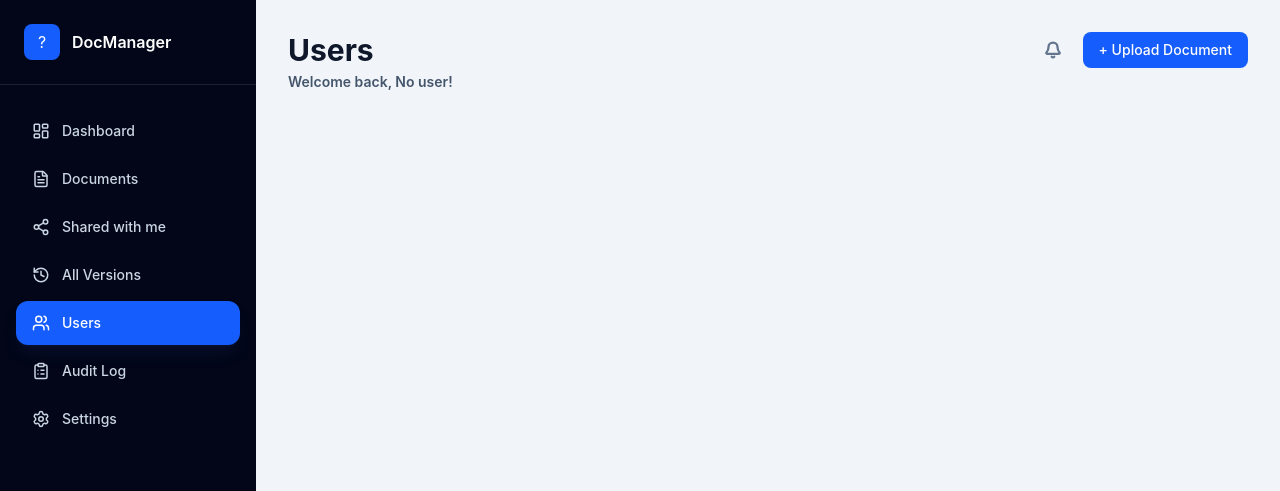
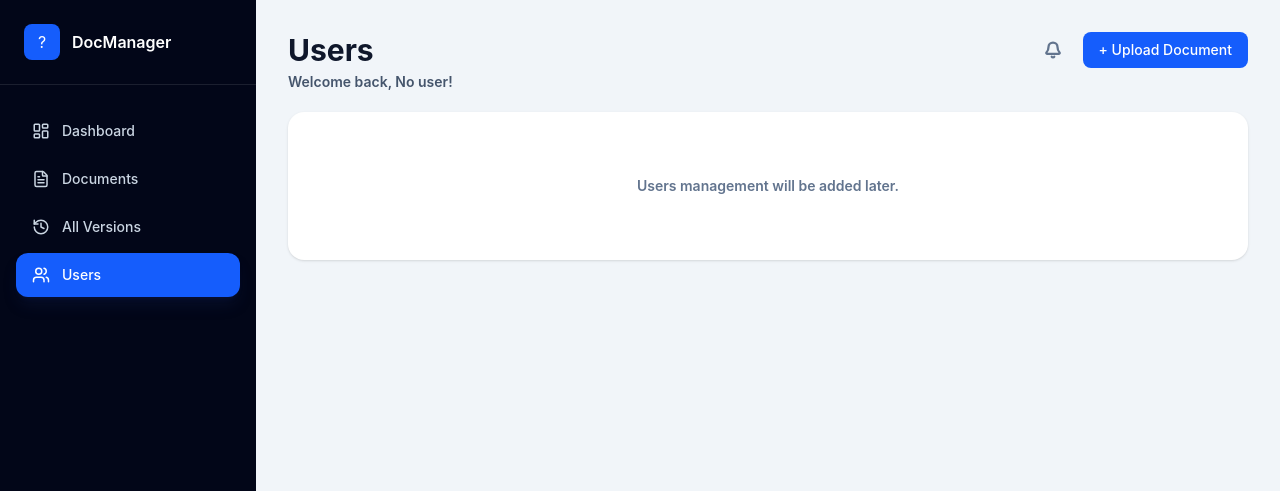
Before and after one commit to Demolin951/Document-Management-Frontend, a React (Vite) app: page /users in a window 1280 px wide. Shown: the top 491 px of the page. Built offline with nearby package versions, Linux system fonts and the light colour scheme; no server answers.

Commit message:
init users route

```diff
--- a/src/app/App.tsx
+++ b/src/app/App.tsx
@@ -1,5 +1,5 @@
 import { BrowserRouter, Navigate, Route, Routes } from "react-router";
-
+import UsersPage from "../pages/UserPage";
 import AppLayout from "../layouts/AppLayout";
 import DashboardPage from "../pages/DashboardPage";
 import DocumentsPage from "../pages/DocumentsPage";
@@ -14,6 +14,7 @@ function App() {
           <Route path="/dashboard" element={<DashboardPage />} />
           <Route path="/documents" element={<DocumentsPage />} />
           <Route path="/versions" element={<DocumentVersionsPage />} />
+          <Route path="/users" element={<UsersPage />} />
         </Routes>
       </AppLayout>
     </BrowserRouter>
--- a/src/components/layout/configs/sidebarConfig.ts
+++ b/src/components/layout/configs/sidebarConfig.ts
@@ -1,12 +1,4 @@
-import{
-    LayoutDashboard,
-    FileText,
-    Share2,
-    History,
-    Users,
-    ClipboardList,
-    Settings,
-} from "lucide-react";
+import { FileText, History, LayoutDashboard, Users } from "lucide-react";
 
 import type { SidebarItem } from "../types/sidebarTypes";
 
@@ -19,33 +11,18 @@ const sidebarItems: SidebarItem[] = [
   {
     label: "Documents",
     icon: FileText,
-        path: "/documents"
-    },
-    {
-        label: "Shared with me",
-        icon: Share2,
-        path: "/shared"
+    path: "/documents",
   },
   {
     label: "All Versions",
     icon: History,
-        path: "/versions"
+    path: "/versions",
   },
   {
     label: "Users",
     icon: Users,
-        path: "/users"
+    path: "/users",
   },
-    {
-        label: "Audit Log",
-        icon: ClipboardList,
-        path: "/audit"
-    },
-    {
-        label: "Settings",
-        icon: Settings,
-        path: "/settings"
-    }
-]
+];
 
 export default sidebarItems;
--- /dev/null
+++ b/src/pages/UserPage.tsx
@@ -0,0 +1,17 @@
+import SectionCard from "../components/ui/SectionCard";
+
+function UsersPage() {
+  return (
+    <div className="space-y-6">
+      <SectionCard>
+        <div className="px-6 py-10 text-center">
+          <p className="text-sm font-semibold text-slate-500">
+            Users management will be added later.
+          </p>
+        </div>
+      </SectionCard>
+    </div>
+  );
+}
+
+export default UsersPage;
```
Lines whose indentation alone changed are shown as unchanged.
